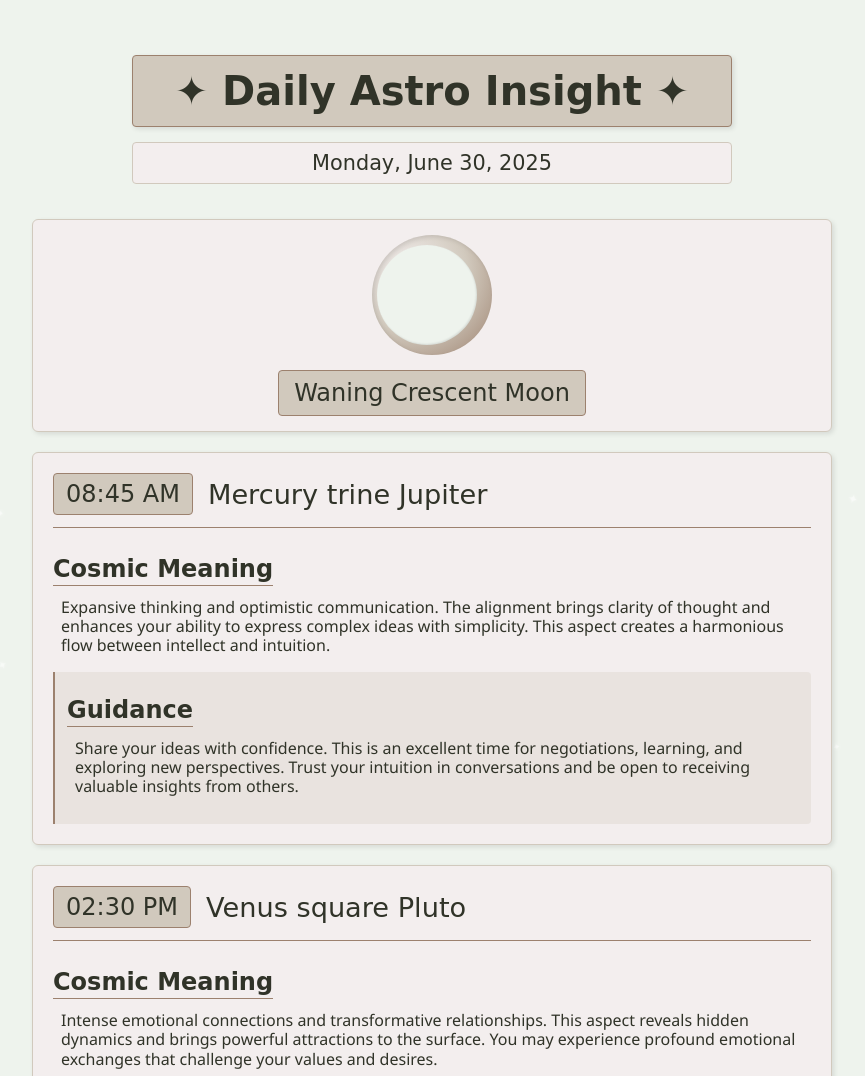
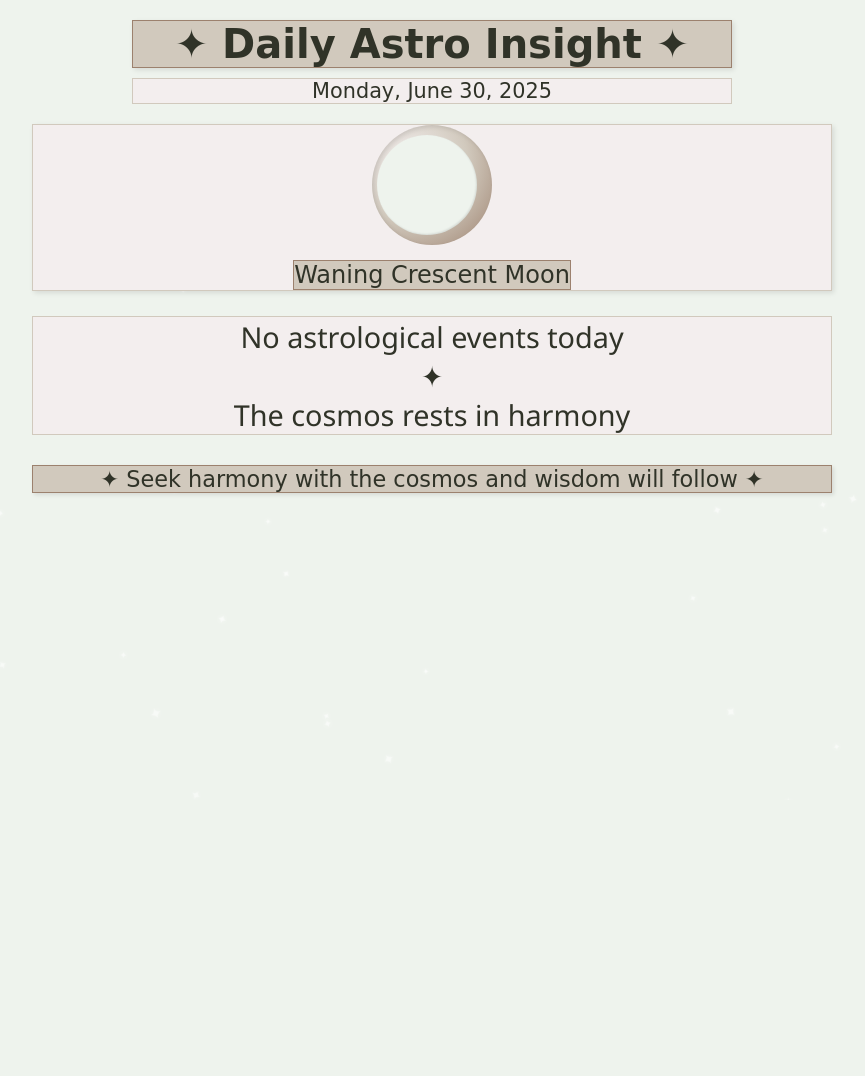
Before and after one commit to whimsicalfairy777/astro-calendar-day, a plain HTML site: page index.html in a window 1280 px wide. Shown: the top 1076 px of the page, without its empty margins (208-1073 px from the left). After the commit the page ends 820 px from the top, so only its background shows below. Drawn offline with Linux system fonts and the light colour scheme; a web font is replaced by a local one.

Commit message:
Update index.html - no round corners or padding + date in 'UnifrakturMaguntia', cursive

```diff
--- a/index.html
+++ b/index.html
@@ -17,12 +17,8 @@
       background: #EEF3ED;
       color: #303328;
       min-height: 100vh;
-      padding: 20px;
       overflow-x: hidden;
       position: relative;
-      display: flex;
-      justify-content: center;
-      align-items: center;
     }
 
     .container {
@@ -35,7 +31,6 @@
 
     header {
       text-align: center;
-      padding: 15px 0;
       margin-bottom: 20px;
       position: relative;
     }
@@ -44,37 +39,30 @@
       font-size: 2.5rem;
       color: #303328;
       background: #D1C9BD;
-      padding: 12px 30px;
-      display: inline-block;
+      display: block;
       border: 1px solid #9C816E;
       box-shadow: 2px 2px 5px rgba(0,0,0,0.1);
-      border-radius: 4px;
       margin-bottom: 10px;
-      width: 100%;
       max-width: 600px;
+      margin: 0 auto 10px;
     }
 
     .date-display {
       font-size: 1.3rem;
       color: #303328;
-      padding: 8px 15px;
       background: #F3EEEE;
       border: 1px solid #D1C9BD;
-      display: inline-block;
-      border-radius: 4px;
+      display: block;
       font-family: 'UnifrakturMaguntia', cursive;
-      margin-top: 5px;
-      width: 100%;
       max-width: 600px;
+      margin: 0 auto;
     }
 
     .moon-section {
       text-align: center;
       margin: 20px 0;
-      padding: 15px;
       background: #F3EEEE;
       border: 1px solid #D1C9BD;
-      border-radius: 6px;
       box-shadow: 2px 2px 5px rgba(0,0,0,0.1);
       max-width: 800px;
       margin-left: auto;
@@ -116,18 +104,14 @@
       text-align: center;
       font-size: 1.5rem;
       color: #303328;
-      padding: 8px 15px;
       background: #D1C9BD;
       border: 1px solid #9C816E;
       display: inline-block;
-      border-radius: 4px;
     }
 
     .event-card {
       background: #F3EEEE;
       border: 1px solid #D1C9BD;
-      border-radius: 6px;
-      padding: 20px;
       margin-bottom: 20px;
       box-shadow: 2px 2px 5px rgba(0,0,0,0.1);
     }
@@ -144,8 +128,6 @@
       font-size: 1.5rem;
       background: #D1C9BD;
       color: #303328;
-      padding: 6px 12px;
-      border-radius: 4px;
       margin-right: 15px;
       min-width: 100px;
       border: 1px solid #9C816E;
@@ -163,7 +145,6 @@
       margin: 12px 0 8px;
       position: relative;
       display: inline-block;
-      padding-bottom: 3px;
     }
 
     .event-content h3::after {
@@ -177,30 +158,25 @@
     }
 
     .event-content p {
-      font-size: 1rem;
-      line-height: 1.2;
+      font-size: 1.1rem;
+      line-height: 1.5;
       margin-bottom: 12px;
       color: #303328;
-      padding: 4px 8px;
       font-family: 'Segoe UI', Tahoma, Geneva, Verdana, sans-serif;
     }
 
     .advice {
       background: rgba(209, 201, 189, 0.3);
       border-left: 2px solid #9C816E;
-      padding: 12px;
       margin-top: 12px;
-      border-radius: 0 4px 4px 0;
     }
 
     .no-events {
       text-align: center;
       font-size: 1.8rem;
-      padding: 30px 15px;
       color: #303328;
       background: #F3EEEE;
       border: 1px solid #D1C9BD;
-      border-radius: 6px;
       margin: 25px 0;
       font-family: 'Segoe UI', Tahoma, Geneva, Verdana, sans-serif;
     }
@@ -208,12 +184,10 @@
     .footer {
       text-align: center;
       margin-top: 30px;
-      padding: 15px;
       border-top: 1px solid #9C816E;
       color: #303328;
       font-size: 1.4rem;
       background: #D1C9BD;
-      border-radius: 6px;
       border: 1px solid #9C816E;
       box-shadow: 2px 2px 4px rgba(0,0,0,0.1);
     }
@@ -259,12 +233,10 @@
     @media (max-width: 768px) {
       h1 {
         font-size: 1.8rem;
-        padding: 10px 20px;
       }
 
       .date-display {
         font-size: 1.1rem;
-        padding: 8px 12px;
       }
 
       .event-header {
@@ -297,12 +269,10 @@
 
       .moon-label {
         font-size: 1.3rem;
-        padding: 6px 12px;
       }
 
       .footer {
         font-size: 1.2rem;
-        padding: 12px;
       }
     }
   </style>
@@ -339,27 +309,27 @@
     const options = { weekday: 'long', year: 'numeric', month: 'long', day: 'numeric' };
     document.getElementById('currentDate').textContent = now.toLocaleDateString('en-US', options);
 
-    // Sample enriched events data for today
-    const todaysEvents = [
-      {
-        datetime: "2025-09-21T08:45:00+00:00",
-        event: "Mercury trine Jupiter",
-        meaning: "Expansive thinking and optimistic communication. The alignment brings clarity of thought and enhances your ability to express complex ideas with simplicity. This aspect creates a harmonious flow between intellect and intuition.",
-        advice: "Share your ideas with confidence. This is an excellent time for negotiations, learning, and exploring new perspectives. Trust your intuition in conversations and be open to receiving valuable insights from others."
-      },
-      {
-        datetime: "2025-09-21T14:30:00+00:00",
-        event: "Venus square Pluto",
-        meaning: "Intense emotional connections and transformative relationships. This aspect reveals hidden dynamics and brings powerful attractions to the surface. You may experience profound emotional exchanges that challenge your values and desires.",
-        advice: "Be mindful of power dynamics in relationships. Embrace vulnerability and seek depth rather than control. Avoid manipulative behaviors and practice honesty. Use this energy to transform relationships in positive ways."
-      },
-      {
-        datetime: "2025-09-21T21:15:00+00:00",
-        event: "Moon enters Sagittarius",
-        meaning: "Adventurous emotional energy and desire for freedom. This transit inspires exploration and a thirst for new experiences. Your emotions may feel more optimistic and expansive, with a yearning for adventure and philosophical understanding.",
-        advice: "Follow your curiosity. Explore new horizons either physically or intellectually. Avoid overcommitment and allow space for spontaneity. This is an excellent time to plan future travels or engage in learning activities."
+    // Fetch and display today's events
+    async function loadTodaysEvents() {
+      try {
+        // Fetch the enriched_events.json file
+        const response = await fetch('enriched_events.json');
+        if (!response.ok) {
+          throw new Error('Failed to load astrological events');
         }
-    ];
+
+        const allEvents = await response.json();
+
+        // Format today's date as YYYY-MM-DD
+        const today = new Date();
+        const todayStr = today.toISOString().split('T')[0];
+
+        // Filter events for today
+        const todaysEvents = allEvents.filter(event => {
+          const eventDate = new Date(event.datetime);
+          const eventDateStr = eventDate.toISOString().split('T')[0];
+          return eventDateStr === todayStr;
+        });
 
         // Display events
         const eventsContainer = document.getElementById('eventsContainer');
@@ -367,8 +337,14 @@
         if (todaysEvents.length === 0) {
           eventsContainer.innerHTML = '<div class="no-events">No astrological events today<br>✦<br>The cosmos rests in harmony</div>';
         } else {
+          eventsContainer.innerHTML = '';
+
           todaysEvents.forEach(event => {
-        const eventTime = new Date(event.datetime).toLocaleTimeString([], { hour: '2-digit', minute: '2-digit' });
+            const eventTime = new Date(event.datetime).toLocaleTimeString([], {
+              hour: '2-digit',
+              minute: '2-digit',
+              timeZone: Intl.DateTimeFormat().resolvedOptions().timeZone
+            });
 
             const eventCard = document.createElement('div');
             eventCard.className = 'event-card';
@@ -388,6 +364,12 @@
             `;
             eventsContainer.appendChild(eventCard);
           });
+        }
+      } catch (error) {
+        console.error('Error loading events:', error);
+        const eventsContainer = document.getElementById('eventsContainer');
+        eventsContainer.innerHTML = '<div class="no-events">Failed to load astrological events<br>✦<br>Please try again later</div>';
+      }
     }
 
     // Create stars
@@ -437,6 +419,7 @@
 
     // Initialize
     createStars();
+    loadTodaysEvents();
   </script>
 </body>
 </html>
```
Lines whose indentation alone changed are shown as unchanged.
